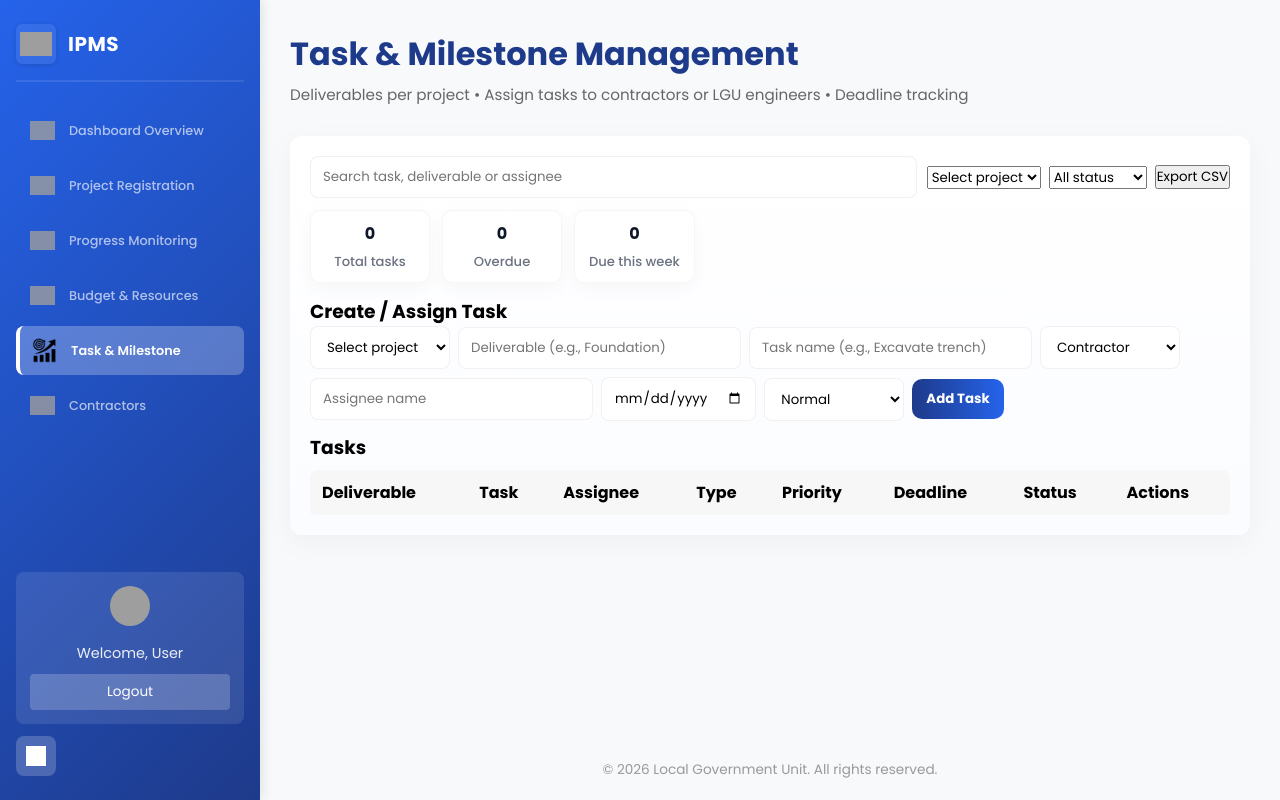
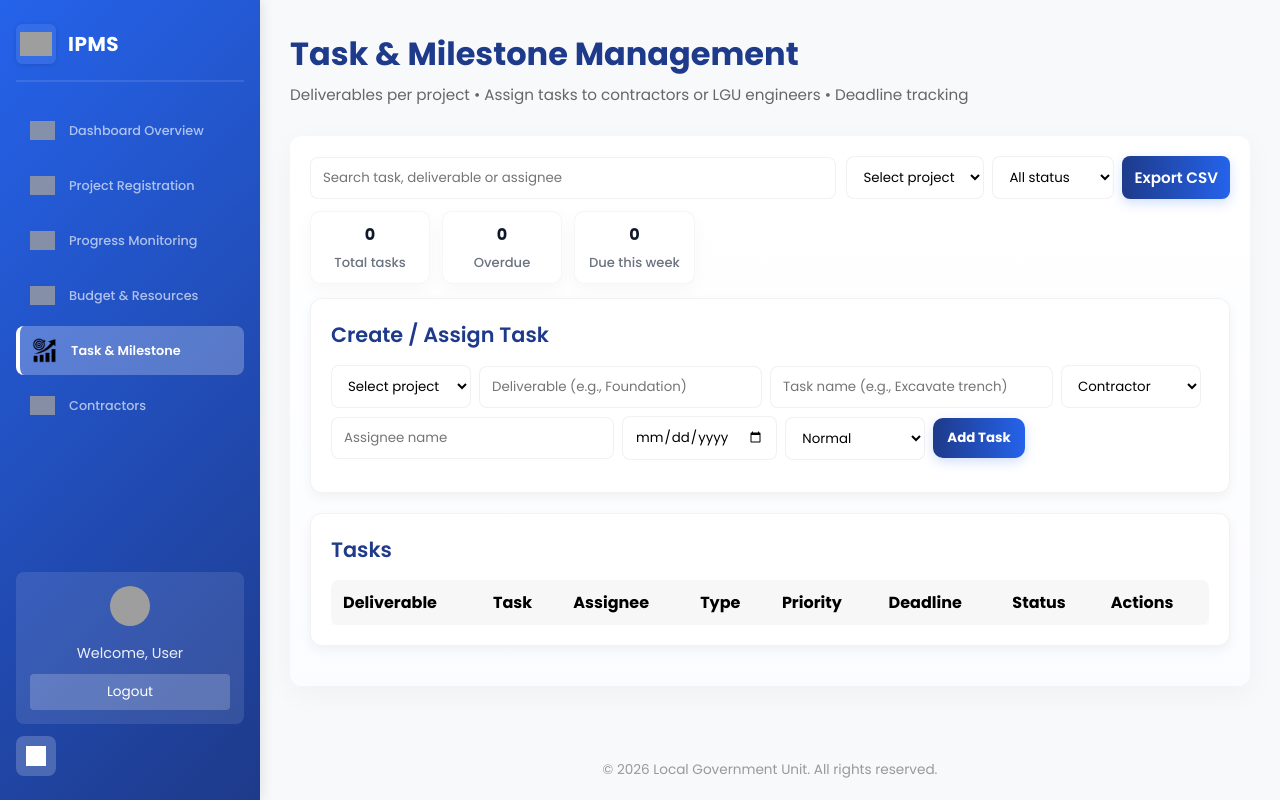
Before and after one commit to JongdingTV/lgu-ipms, a PHP site: page /tasks_milestones.html in a window 1280 px wide. Run offline with PHP 8.4, Linux system fonts and the light colour scheme; lists and menus that the app fills with data are empty; grey boxes are pictures that could not be loaded.

Commit message:
task milestone

```diff
--- a/task-milestone/task-milestone.css
+++ b/task-milestone/task-milestone.css
@@ -299,21 +299,130 @@ body.sidebar-hidden {
 
 .controls-bar { display:flex; gap:10px; align-items:center; justify-content:space-between; margin-bottom:12px; flex-wrap:wrap; }
 .controls-bar .left { flex:1; }
-.controls-bar input[type="search"] { width:100%; padding:10px 12px; border-radius:8px; border:1px solid rgba(16,24,40,0.06); background:#fff; }
+.controls-bar input[type="search"] {
+    width:100%;
+    padding:10px 12px;
+    border-radius:8px;
+    border:1px solid rgba(16,24,40,0.06);
+    background:#fff;
+    transition: border-color 0.2s ease, box-shadow 0.2s ease;
+}
+.controls-bar input[type="search"]:focus {
+    border-color: #2563eb;
+    box-shadow: 0 0 0 3px rgba(37, 99, 235, 0.1);
+    outline: none;
+}
+.controls-bar select {
+    padding: 10px 12px;
+    border-radius: 8px;
+    border: 1px solid rgba(16,24,40,0.06);
+    background: #fff;
+    cursor: pointer;
+    transition: border-color 0.2s ease, box-shadow 0.2s ease;
+}
+.controls-bar select:focus {
+    border-color: #2563eb;
+    box-shadow: 0 0 0 3px rgba(37, 99, 235, 0.1);
+    outline: none;
+}
+.controls-bar button {
+    padding: 10px 12px;
+    border-radius: 8px;
+    border: none;
+    cursor: pointer;
+    font-weight: 600;
+    font-size: 0.95rem;
+    transition: transform 0.08s ease, box-shadow 0.12s ease;
+    background: linear-gradient(90deg, #1e3a8a, #2563eb);
+    color: #fff;
+    box-shadow: 0 4px 12px rgba(37, 99, 235, 0.2);
+}
+.controls-bar button:hover {
+    transform: translateY(-2px);
+    box-shadow: 0 8px 20px rgba(37, 99, 235, 0.3);
+}
 .controls-bar .right { display:flex; gap:8px; align-items:center; }
 
 .inline-form { display:flex; gap:8px; flex-wrap:wrap; align-items:center; margin-bottom:12px; }
-.inline-form select, .inline-form input[type="text"], .inline-form input[type="date"] { padding:10px 12px; border-radius:8px; border:1px solid rgba(16,24,40,0.06); background:#fff; min-width:140px; }
-.inline-form button { padding:10px 14px; border-radius:10px; border:none; background:linear-gradient(90deg,#1e3a8a,#2563eb); color:#fff; font-weight:700; cursor:pointer; }
+.inline-form select, .inline-form input[type="text"], .inline-form input[type="date"] {
+    padding:10px 12px;
+    border-radius:8px;
+    border:1px solid rgba(16,24,40,0.06);
+    background:#fff;
+    min-width:140px;
+    transition: border-color 0.2s ease, box-shadow 0.2s ease;
+}
+.inline-form select:focus, .inline-form input[type="text"]:focus, .inline-form input[type="date"]:focus {
+    border-color: #2563eb;
+    box-shadow: 0 0 0 3px rgba(37, 99, 235, 0.1);
+    outline: none;
+}
+.inline-form button {
+    padding:10px 14px;
+    border-radius:10px;
+    border:none;
+    background:linear-gradient(90deg,#1e3a8a,#2563eb);
+    color:#fff;
+    font-weight:700;
+    cursor:pointer;
+    transition: transform 0.08s ease, box-shadow 0.12s ease;
+    box-shadow: 0 4px 12px rgba(37, 99, 235, 0.2);
+}
+.inline-form button:hover {
+    transform: translateY(-2px);
+    box-shadow: 0 8px 20px rgba(37, 99, 235, 0.3);
+}
 
 .summary { display:flex; gap:12px; margin-bottom:14px; flex-wrap:wrap; }
-.summary .stat { background:#fff; padding:10px 14px; border-radius:10px; border:1px solid rgba(16,24,40,0.04); box-shadow:0 6px 18px rgba(12,18,34,0.03); min-width:120px; text-align:center; font-weight:700; color:#0f172a; }
+.summary .stat {
+    background:#fff;
+    padding:10px 14px;
+    border-radius:10px;
+    border:1px solid rgba(16,24,40,0.04);
+    box-shadow:0 6px 18px rgba(12,18,34,0.03);
+    min-width:120px;
+    text-align:center;
+    font-weight:700;
+    color:#0f172a;
+    transition: transform 0.2s ease, box-shadow 0.2s ease;
+}
+.summary .stat:hover {
+    transform: translateY(-2px);
+    box-shadow: 0 12px 24px rgba(12, 18, 34, 0.08);
+}
 .summary .stat small { display:block; font-weight:500; color:#6b7280; font-size:.82rem; margin-top:6px; }
+
+/* Section styling for better organization */
+.task-section,
+.tasks-section {
+    background: #fff;
+    border-radius: 12px;
+    padding: 20px;
+    margin-bottom: 20px;
+    box-shadow: 0 4px 12px rgba(0, 0, 0, 0.05);
+    border: 1px solid rgba(0, 0, 0, 0.05);
+}
+
+.task-section h3,
+.tasks-section h3 {
+    color: #1e3a8a;
+    font-size: 1.3em;
+    margin-bottom: 15px;
+    font-weight: 600;
+}
 
 .table-wrap { overflow:auto; margin-top:8px; }
 .table { width:100%; border-collapse:collapse; background:#fff; border-radius:8px; overflow:hidden; box-shadow:0 6px 16px rgba(12,18,34,0.03); }
 .table thead th { text-align:left; padding:10px 12px; background:rgba(16,24,40,0.03); font-weight:700; position:sticky; top:0; }
-.table tbody td { padding:10px 12px; border-top:1px solid rgba(16,24,40,0.04); color:#374151; vertical-align:middle; }
+.table tbody td {
+    padding:10px 12px;
+    border-top:1px solid rgba(16,24,40,0.04);
+    color:#374151;
+    vertical-align:middle;
+}
+.table tbody tr:hover {
+    background: rgba(37, 99, 235, 0.02);
+}
 
 .badge { display:inline-block; padding:6px 8px; border-radius:8px; font-weight:700; font-size:.85rem; }
 .status-Not\ Started { background:#f3f4f6; color:#111827; }
--- a/task-milestone/tasks_milestones.html
+++ b/task-milestone/tasks_milestones.html
@@ -66,6 +66,7 @@
                 <div class="stat"><div id="tmDueWeek">0</div><small>Due this week</small></div>
             </div>
 
+            <div class="task-section">
                 <h3>Create / Assign Task</h3>
                 <form id="taskForm" class="inline-form">
                     <select id="taskProject" required><option value="">Select project</option></select>
@@ -82,7 +83,9 @@
                     </select>
                     <button type="submit">Add Task</button>
                 </form>
+            </div>
 
+            <div class="tasks-section">
                 <h3>Tasks</h3>
                 <div class="table-wrap">
                     <table id="tasksTable" class="table">
@@ -91,6 +94,7 @@
                         </thead>
                         <tbody></tbody>
                     </table>
+                </div>
             </div>
         </div>
     </section>
```
Lines whose indentation alone changed are shown as unchanged.
